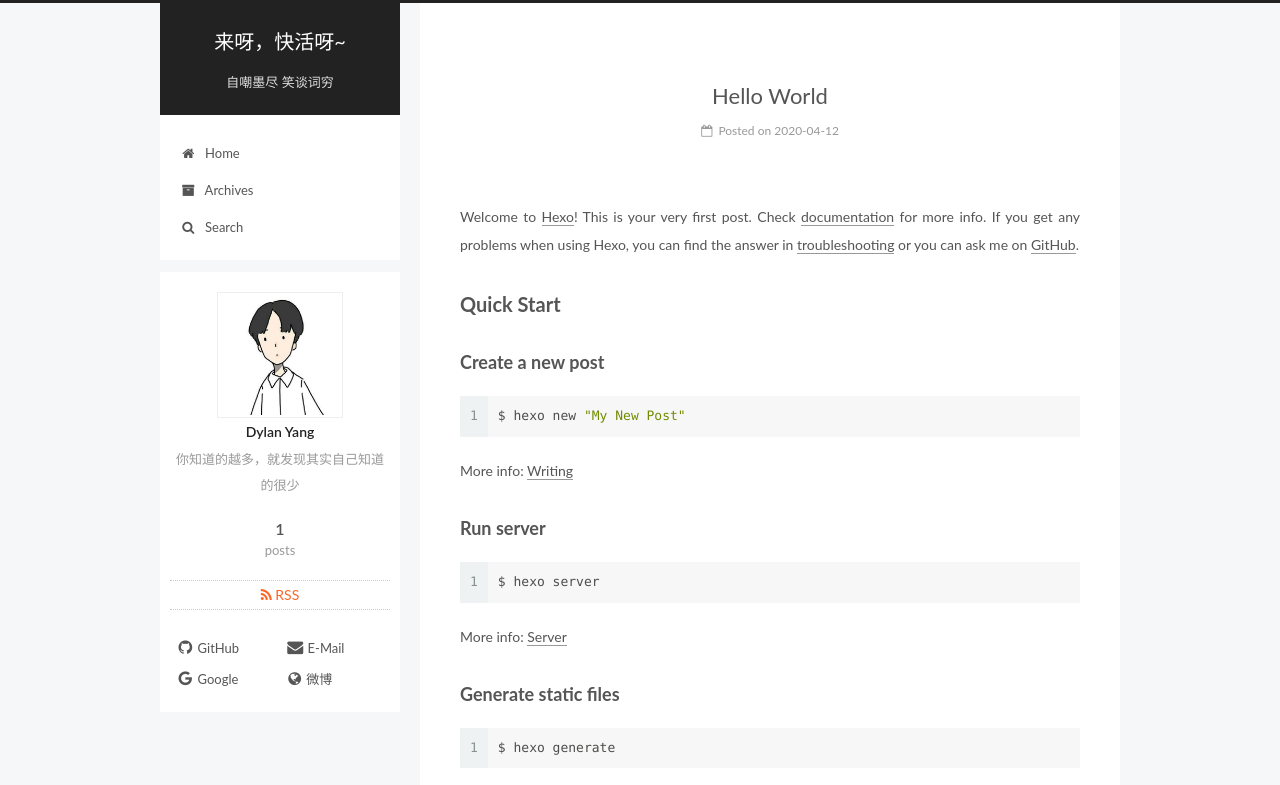
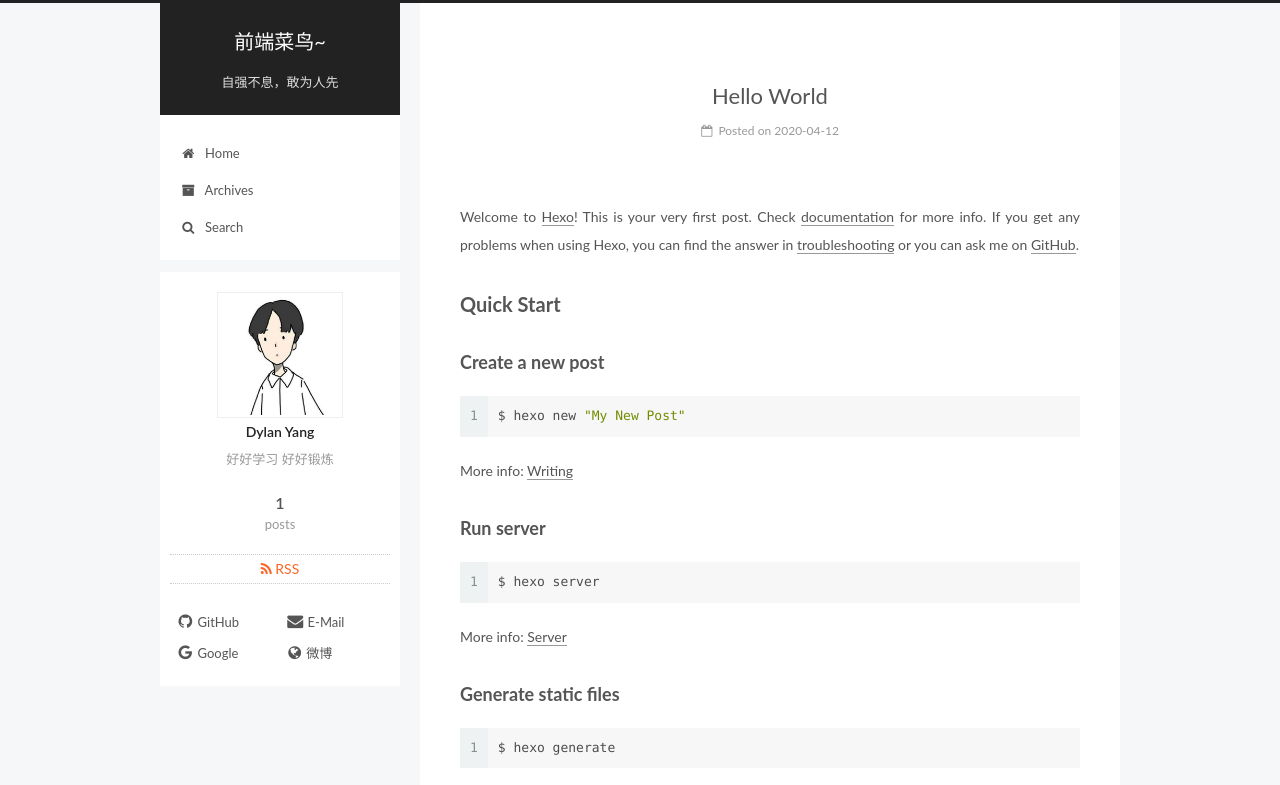
Before and after one commit to dylanXM/dylanxm.github.io, a plain HTML site: page index.html in a window 1280 px wide. Shown: the top 785 px of the page. Drawn offline with Linux system fonts and the light colour scheme.

Commit message:
Site updated: 2020-04-12 22:35:36

```diff
--- a/atom.xml
+++ b/atom.xml
@@ -1,8 +1,8 @@
 <?xml version="1.0" encoding="utf-8"?>
 <feed xmlns="http://www.w3.org/2005/Atom">
-  <title>来呀，快活呀~</title>
+  <title>前端菜鸟~</title>
   <icon>http://yoursite.com/icon.png</icon>
-  <subtitle>自嘲墨尽 笑谈词穷</subtitle>
+  <subtitle>自强不息，敢为人先</subtitle>
   <link href="/atom.xml" rel="self"/>
 
   <link href="http://yoursite.com/"/>
--- a/index.html
+++ b/index.html
@@ -76,19 +76,19 @@
 
 
 
-  <link rel="alternate" href="/atom.xml" title="来呀，快活呀~" type="application/atom+xml" />
+  <link rel="alternate" href="/atom.xml" title="前端菜鸟~" type="application/atom+xml" />
 
 
 
 
 
 
-<meta name="description" content="你知道的越多，就发现其实自己知道的很少">
+<meta name="description" content="好好学习 好好锻炼">
 <meta property="og:type" content="website">
-<meta property="og:title" content="来呀，快活呀~">
+<meta property="og:title" content="前端菜鸟~">
 <meta property="og:url" content="http://yoursite.com/index.html">
-<meta property="og:site_name" content="来呀，快活呀~">
-<meta property="og:description" content="你知道的越多，就发现其实自己知道的很少">
+<meta property="og:site_name" content="前端菜鸟~">
+<meta property="og:description" content="好好学习 好好锻炼">
 <meta property="og:locale" content="en_US">
 <meta property="article:author" content="Dylan Yang">
 <meta name="twitter:card" content="summary">
@@ -127,7 +127,7 @@
 
 
 
-  <title>来呀，快活呀~</title>
+  <title>前端菜鸟~</title>
 
 
 
@@ -158,12 +158,12 @@
     <div class="custom-logo-site-title">
       <a href="/"  class="brand" rel="start">
         <span class="logo-line-before"><i></i></span>
-        <span class="site-title">来呀，快活呀~</span>
+        <span class="site-title">前端菜鸟~</span>
         <span class="logo-line-after"><i></i></span>
       </a>
     </div>
 
-        <p class="site-subtitle">自嘲墨尽 笑谈词穷</p>
+        <p class="site-subtitle">自强不息，敢为人先</p>
 
   </div>
 
@@ -278,7 +278,7 @@
     </span>
 
     <span hidden itemprop="publisher" itemscope itemtype="http://schema.org/Organization">
-      <meta itemprop="name" content="来呀，快活呀~">
+      <meta itemprop="name" content="前端菜鸟~">
     </span>
 
 
@@ -428,7 +428,7 @@
                 alt="Dylan Yang" />
 
               <p class="site-author-name" itemprop="name">Dylan Yang</p>
-              <p class="site-description motion-element" itemprop="description">你知道的越多，就发现其实自己知道的很少</p>
+              <p class="site-description motion-element" itemprop="description">好好学习 好好锻炼</p>
           </div>
 
           <nav class="site-state motion-element">
```
Also changed, not shown: 2020/04/12/hello-world/index.html (+7 -7 lines), archives/2020/04/index.html (+9 -9 lines), archives/2020/index.html (+9 -9 lines), archives/index.html (+9 -9 lines).
